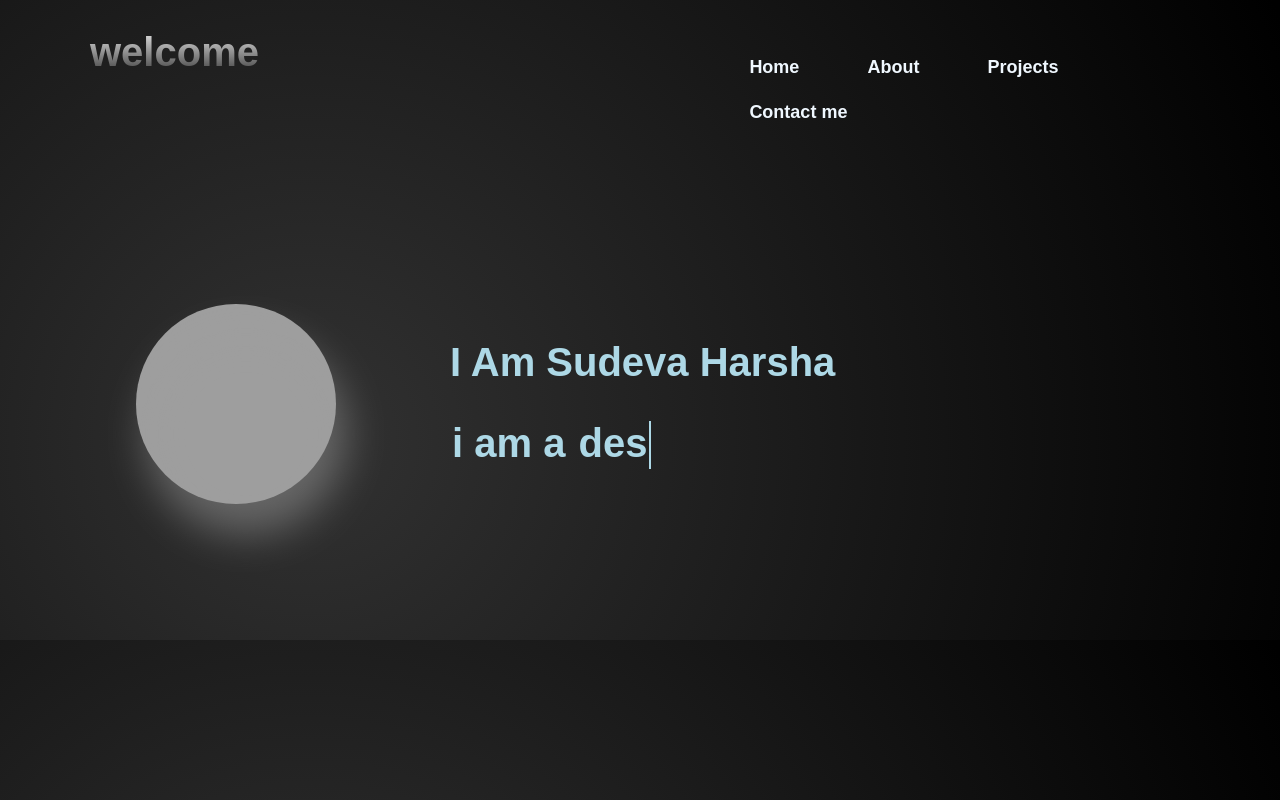
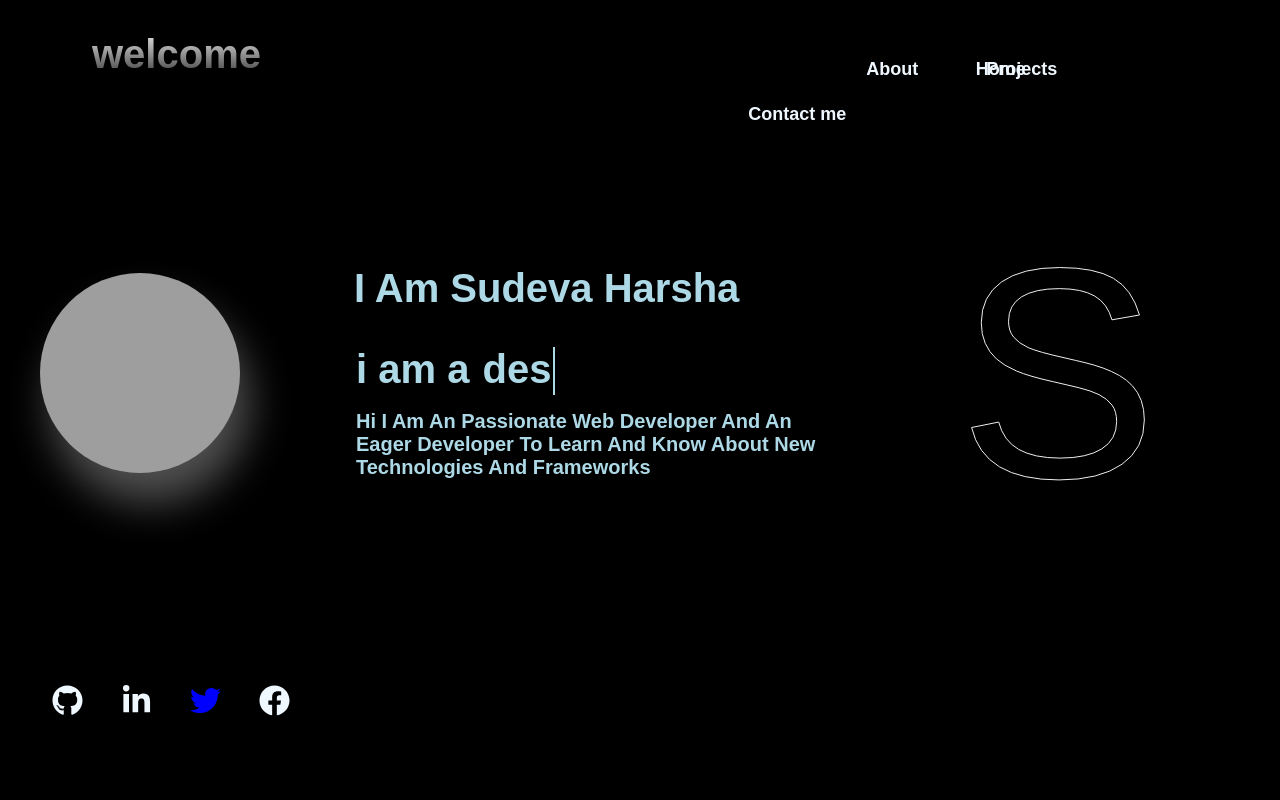
Before and after one commit to SudevaHarsha/Protofolio_page, a React (Create React App) app in the folder protofolio/: page / in a window 1280 px wide. Built offline with nearby package versions, Linux system fonts and the light colour scheme; grey boxes are pictures that could not be loaded.

Commit message:
50% about page completed

```diff
--- a/protofolio/src/App.css
+++ b/protofolio/src/App.css
@@ -7,11 +7,14 @@
 body{
   width:100%;
  /*  background: linear-gradient(to right,#0F2027 80%,#203A43,#2c5364); */
-  background: radial-gradient(circle at 24.1% 68.8%, rgb(50, 50, 50) 0%, rgb(0, 0, 0) 99.4%);
+  /* background: radial-gradient(circle at 24.1% 68.8%, rgb(50, 50, 50) 0%, rgb(0, 0, 0) 99.4%); */
+  background-color: #000;
   /* position: relative; */
   background-size: cover;
   font-family:sans-serif;
 }
+
+
 
 /* .navcontainer{
   width:100%;
@@ -27,7 +30,32 @@ body{
   display:flex;
   justify-content: space-between;
   position: relative;
+  animation-fill-mode: forwards;
+  animation:nav-link 2s ease-in ;
+
 }
+@keyframes nav-link{
+  0%{
+    transform: translateY(-1000px);
+  }
+  100%{
+    transform: translateY(0px);
+  }
+}
+nav li:first-child{
+  animation-fill-mode: forwards;
+  animation: links 2s ease-in 4s;
+}
+@keyframes links{
+  0%{
+    transform: translateX(1000%);
+  }
+  100%{
+    transform: translateX(0);
+
+  }
+}
+
 
 .navwelcome{
   width: 50%;
@@ -117,8 +145,10 @@ nav{
 }
 
 .hero_section{
-  margin: 100px;
-  padding: 20px;
+  margin-top: 20px;
+  margin-left: 20px;
+  /* padding-top: 20px; */
+/*   padding-left: 20px; */
   display: flex;
   align-items: center;
   justify-content:flex-start;
@@ -153,6 +183,7 @@ nav{
 }
 
 .hero_text{
+  width: 40%;
   font-size: 20px;
   font-weight: bold;
   text-transform: capitalize;
@@ -180,3 +211,220 @@ span::after{
   left: 0;
   border-right: 2px solid lightblue;
 }
+
+.about_me{
+  margin-top: 10px;
+  width: 100%;
+}
+
+.icons_container{
+  display:flex;
+  align-items: center;
+  margin: 20px;
+  padding-left: 20px;
+  gap:30px;
+  width:50%;
+  position: absolute;
+  bottom: 50px;
+}
+
+.icon{
+  /* border: 2px solid aliceblue;
+  border-radius: 50%; */
+  position: relative;
+  font-size: 35px;
+  color: aliceblue;
+}
+
+.icon:nth-child(3){
+  color:blue
+}
+
+/* .icon::before{
+  content: '\f099';
+  font-family: fontAwesome;
+  position: absolute;
+  top: 0;
+  left: 10px;
+  font-size: 50px;
+  height: 0%;
+  overflow: hidden;
+  color: aquamarine;
+  border-bottom: 2px solid aquamarine;
+  transition: all 2s ease-in-out;
+}
+.icon:hover{
+  cursor: pointer;
+  color: aquamarine;
+  animation: line 2s ease-in-out initial;
+}
+@keyframes identifier {
+
+}
+ */
+.s_container{
+  height: 100%;
+  position: relative;
+  left:10px;
+  font-size: 300px;
+  font-family: fantasy;
+  font-weight: 400;
+  -webkit-text-stroke:1px #eee;
+  color:transparent;
+  background-image: linear-gradient(limegreen,limegreen);
+  background-position: -300px 0;
+  background-repeat: no-repeat;
+  -webkit-background-clip: text;
+  animation: start;
+  animation: glow 3s ease-in-out infinite alternate;
+
+}
+ @keyframes glow{
+  10%,90%{
+    text-shadow: none;
+  }
+  100%{
+    background-position: 0 0;
+    text-shadow: 0 0 12px limegreen,0 0 25px limegreen, 0 0 50px limegreen ;
+  }
+}
+
+
+/* @keyframes display{
+  0%{
+    opacity: 0;
+  }
+
+  10%{
+    animation: glow 1s;
+  }
+
+  100%{
+    opacity:1 ;
+  }
+}
+ */
+
+
+
+
+
+ /* ///////ABOUT PAGE */
+
+/*   .about_page{
+  width: 100%;
+  height: 100%;
+}
+
+.about_hero_section{
+  width: 100%;
+  height: 100%;
+}  */
+
+.about_img_container{
+  /* display: flex;
+  align-items: center; */
+  width: 80%;
+  min-height: 600px;
+  margin: 0 auto;
+  padding: auto;
+  background-image: url('https://c0.wallpaperflare.com/preview/1004/350/396/abstract-php-c-analytics-thumbnail.jpg');
+  background-size: cover;
+  overflow: hidden;
+  position: relative;
+}
+
+/* .about_img_container img{
+  margin: auto;
+  position: absolute;
+  width: 80%;
+  height: 80%;
+  object-fit: cover;
+  overflow: hidden;
+} */
+
+.about_img_container h4{
+  color: #eee;
+  font-size: 2em;
+  position: absolute;
+  left:26%;
+  right: auto;
+  top: 20%;
+}
+
+.about_skills{
+  position: relative;
+  display: flex;
+  align-items: center;
+  justify-content: center;
+  flex-wrap: wrap;
+}
+
+.about_card{
+  position: relative;
+  width: 300px;
+  height: 350px;
+  margin: 20px;
+  background-color: #fff;
+}
+
+.skill_logo{
+  width: 100%;
+  min-height: 50%;
+  height: 50%;
+  background-size: contain;
+  background-repeat: no-repeat;
+  background-position: center;
+  object-fit: cover;
+  background-clip: border-box;
+  overflow: hidden;
+}
+
+.skill_name{
+  margin-top: 20px;
+  font-weight: bold;
+  font-size: 30px;
+  text-transform: capitalize;
+  display: flex;
+  align-items: center;
+  justify-content: center;
+}
+
+.skill_level{
+  position: relative;
+  width:80%;
+  height: 10px;
+/*   background-color: #000; */
+  border: 2px solid #000;
+  margin: 10px auto;
+  border-radius: 10px;
+}
+
+.skill_level::after{
+  content: '';
+  width:var(--i);
+  height: 100%;
+  position: absolute;
+  background-color: #000;
+  top: 0;
+  left: 0;
+}
+
+/* .skill_level::before{
+  content: '';
+  cursor: pointer;
+  position: relative;
+  width: 10px;
+  height: 10px;
+  left: var(--i);
+  border-radius: 50%;
+  background-color: #eee;
+} */
+
+.skill_category{
+  margin: auto;
+  display: flex;
+  align-items: center;
+  justify-content: center;
+  border-radius: 50%;
+}
--- a/protofolio/src/components/Footer.jsx
+++ b/protofolio/src/components/Footer.jsx
@@ -1,8 +1,22 @@
 import React from 'react';
+import {FaGithub,FaTwitter,FaLinkedinIn,FaFacebook} from "react-icons/fa";
 
 const Footer = () => {
   return (
-    <div>Footer</div>
+    <div className="icons_container">
+        <div className="icon">
+            <FaGithub className='fa'/>
+        </div>
+        <div className="icon">
+            <FaLinkedinIn className='fa'/>
+        </div>
+        <div className="icon">
+            <FaTwitter className='fa' />
+        </div>
+        <div className="icon">
+            <FaFacebook className='fa'/>
+        </div>
+    </div>
   )
 }
 
--- a/protofolio/src/pages/AboutPage.jsx
+++ b/protofolio/src/pages/AboutPage.jsx
@@ -1,8 +1,67 @@
-import React from 'react';
+import React,{useState} from 'react';
+import Navbar from '../components/Navbar';
+import {FaHtml5} from "react-icons/fa";
 
 const AboutPage = () => {
+
+  const skills=[
+    {
+      logoURL:"https://res.cloudinary.com/thewebmaster/image/upload/c_scale,f_auto,q_auto:best,w_516/images/html/html5.png",
+      skillName:"html",
+      percent:90
+    },
+    {
+      logoURL:"https://logodix.com/logo/1111675.png",
+      skillName:"css",
+      percent:85
+    },
+    {
+      logoURL:"https://www.freepnglogos.com/uploads/javascript-png/javascript-logo-transparent-logo-javascript-images-3.png",
+      skillName:"java script",
+      percent:50
+    },
+    {
+      logoURL:"https://cdn4.iconfinder.com/data/icons/logos-3/600/React.js_logo-512.png",
+      skillName:"react js",
+      percent:70
+    },
+    {
+      logoURL:"https://cdn.iconscout.com/icon/free/png-256/node-js-1174925.png",
+      skillName:"node js",
+      percent:67
+    }
+  ];
+
   return (
-    <div>AboutPage</div>
+    <div className="about_page">
+      <Navbar />
+      <div className="about_hero_section">
+        <div className="about_img_container">
+          {/* <img src='https://c0.wallpaperflare.com/preview/1004/350/396/abstract-php-c-analytics-thumbnail.jpg' /> */}
+          <h4>waanna know more about me?</h4>
+        </div>
+        <div className="about_skills">
+          {skills.map((skill)=>{
+            return<>
+            <div className="about_card">
+              <div className="skill_logo" style={{backgroundImage: 'url(' + skill.logoURL + ')'}}>
+                {/* <img src={skill.logoURL} alt="logo"/> */}
+              </div>
+              <div className="skill_name">
+                <h4>{skill.skillName}</h4>
+              </div>
+              <div className="skill_level" style={{'--i':skill.percent+'%'}}>
+                {/* <p>{skill.percent}</p> */}
+              </div>
+            </div>
+            </>
+          })}
+        </div>
+        <div className="skill_category">
+          <img src="https://encrypted-tbn0.gstatic.com/images?q=tbn:ANd9GcT2U-ZFGorCbBd0RhbkFn5M2fp-v5N2XHafA1NM69Nv7Q&usqp=CAU&ec=48665699" />
+        </div>
+      </div>
+    </div>
   )
 }
 
--- a/protofolio/src/pages/HomePage.jsx
+++ b/protofolio/src/pages/HomePage.jsx
@@ -1,7 +1,7 @@
 import React from 'react';
 import { useState,useEffect } from 'react';
 import Navbar from '../components/Navbar';
-import Footer from '../components/Footer';
+import Footer from '../components/Footer'
 
 const HomePage = () => {
 
@@ -25,7 +25,6 @@ const HomePage = () => {
         setLetter(incletter);
         /* let res=texts[index].charAt(letter); */
         setResult(result+texts[index].charAt(letter));
-        console.log(letter);
       }
       /* const j=texts[index].length && !deleting ? true :false;
       setDeleting(j); */
@@ -55,7 +54,7 @@ const HomePage = () => {
   }
 
   return (
-    <>
+    <div className='parent'>
       <Navbar/>
       <div className="hero_section">
         <div className='img_container'>
@@ -65,9 +64,14 @@ const HomePage = () => {
           <div className="changing_text">
             <h1 className="animate_text">i am a <span>{result}</span></h1>
           </div>
+          <div className="about_me">
+            <p className="paragraph">hi i am an passionate web developer and an eager developer to learn and know about new technologies and frameworks</p>
+          </div>
         </div>
+        <div className='s_container'>S</div>
       </div>
-    </>
+      <Footer/>
+    </div>
   )
 };
 
```
Also changed, not shown: protofolio/package.json (+9 -0 lines), protofolio/wallpaperflare.com_wallpaper.jpg (added), 1 other file (tests, documents, lock files or other folders).
